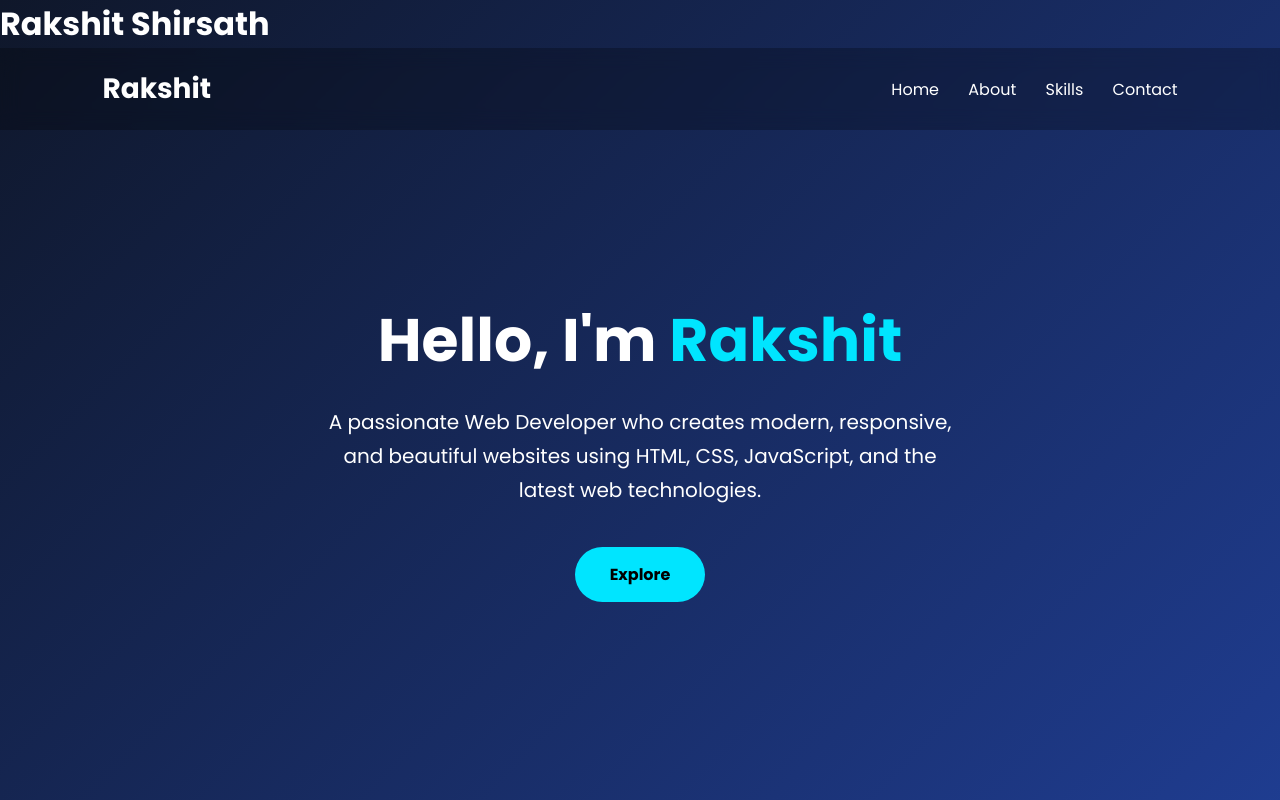
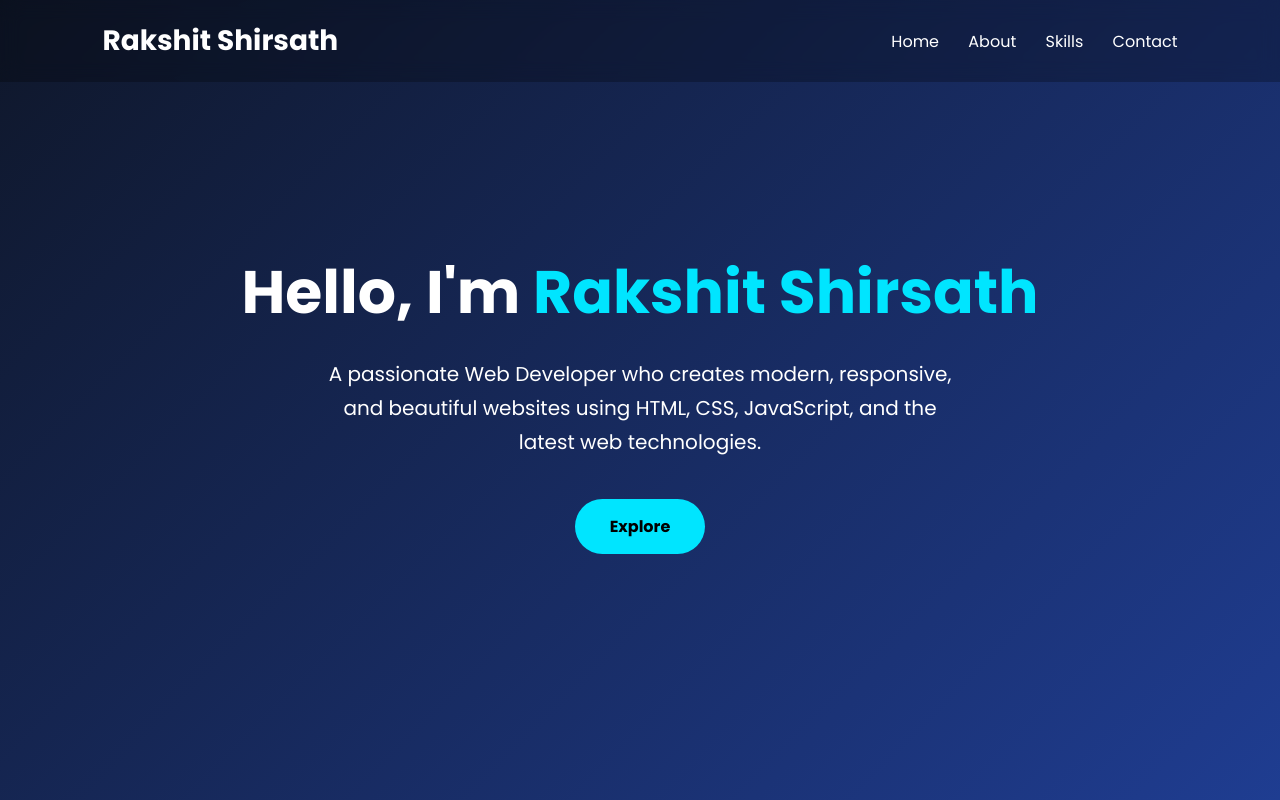
Before and after one commit to rakshit152009/Web-Developer, a plain HTML site: page index.html in a window 1280 px wide. Shown: the top 800 px of the page. Drawn offline with Linux system fonts and the light colour scheme.

Commit message:
Update index.html

```diff
--- a/index.html
+++ b/index.html
@@ -4,7 +4,7 @@
 <meta charset="UTF-8">
 <meta name="viewport" content="width=device-width, initial-scale=1.0">
 <title> Rakshit Shirsath </title>
-<h1>Rakshit Shirsath</h1>
+
 <link href="https://fonts.googleapis.com/css2?family=Poppins:wght@300;400;600;700&display=swap" rel="stylesheet">
 
 <style>
@@ -179,7 +179,7 @@ font-size:18px;
 <body>
 
 <header>
-<div class="logo">Rakshit</div>
+<div class="logo">Rakshit Shirsath</div>
 
 <nav>
 <a href="#home">Home</a>
@@ -193,7 +193,7 @@ font-size:18px;
 
 <div>
 
-<h1>Hello, I'm <span>Rakshit</span></h1>
+<h1>Hello, I'm <span>Rakshit Shirsath</span></h1>
 
 <p>
 A passionate Web Developer who creates modern, responsive,
```
